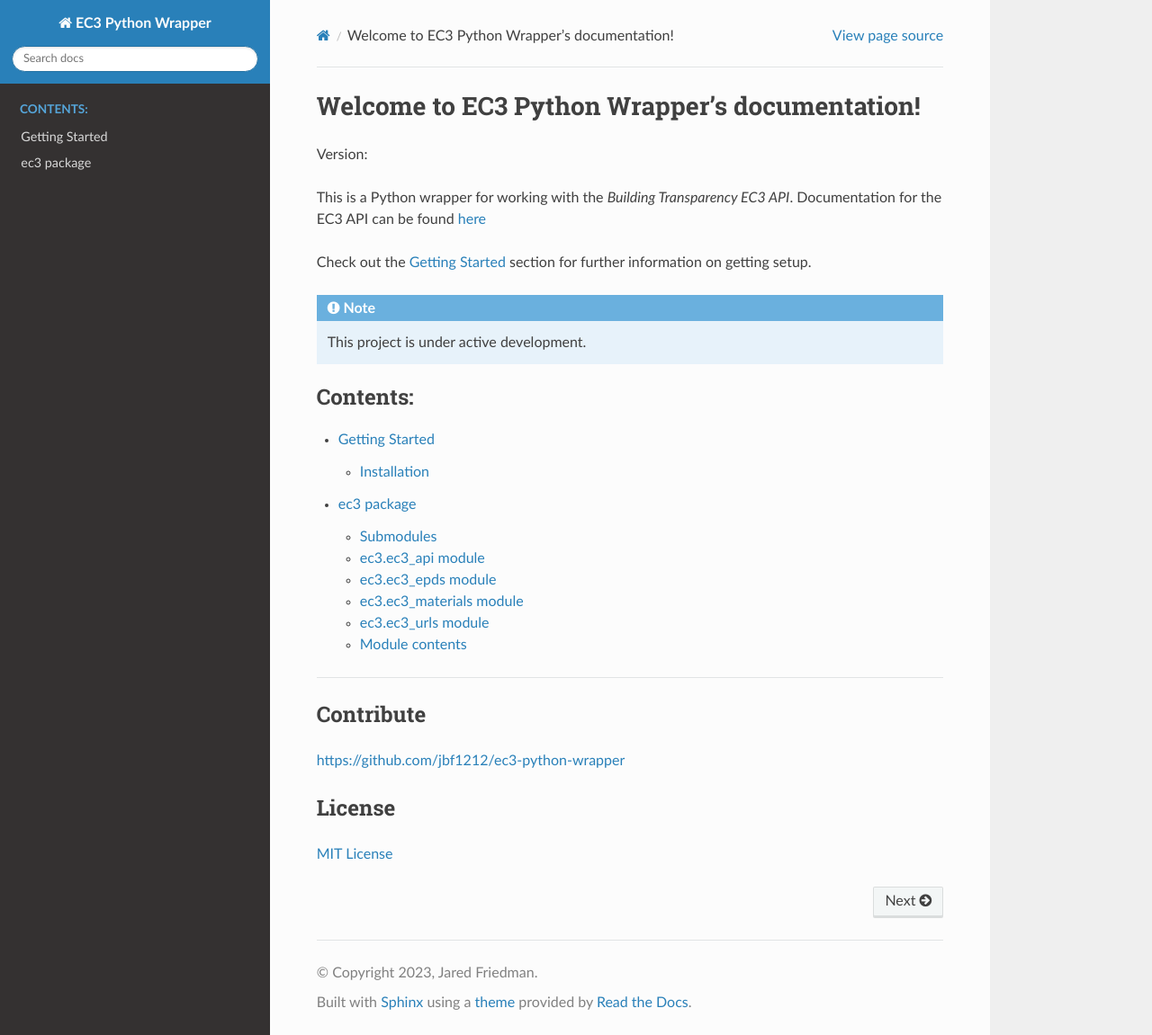
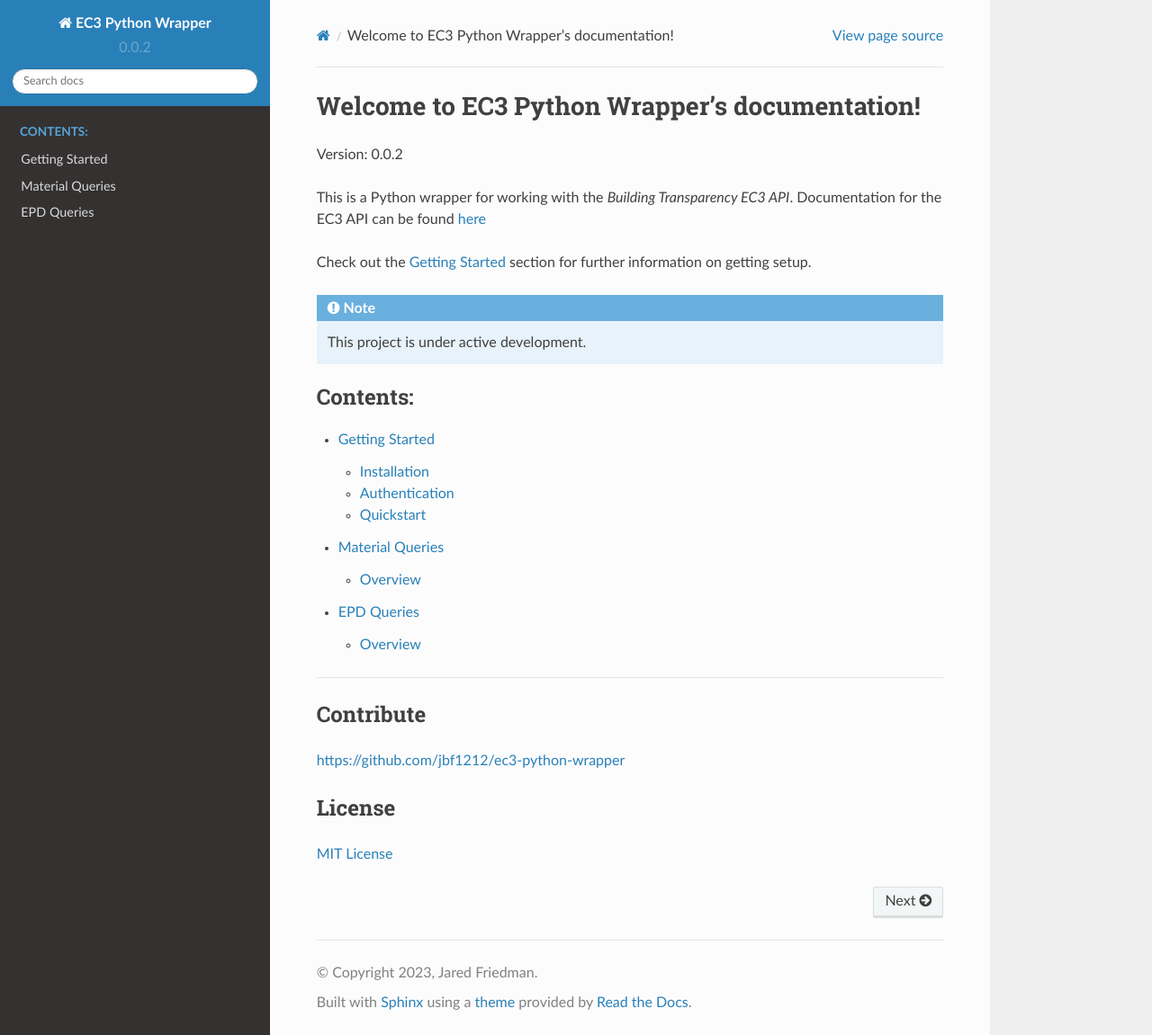
Before and after one commit to jbf1212/ec3-python-wrapper, a Sphinx documentation site: the page built from docs/source/index.rst, in a window 1280 px wide and 1151 px high. Shown: the whole window at 90% size. Built offline with Sphinx 7.4.7 and the Read the Docs theme 2.0.0, drawn with Linux system fonts in a browser that asks for light colours.

```diff
--- a/docs/source/conf.py
+++ b/docs/source/conf.py
@@ -2,6 +2,7 @@ import sys
 import os
 sys.path.insert(0, os.path.abspath('../..'))
 
+from ec3 import __version__ as version
 
 # #change directories
 # source_dir = os.path.dirname(__file__)
@@ -66,5 +67,7 @@ napoleon_include_init_with_doc = True
 napoleon_attr_annotations = True
 
 
-__version__ = "0.0"
-__release__ = "0.0.1"
+# __version__ = "0.0"
+# __release__ = "0.0.1"
+__version__ = version.split("-", 0)
+__release__ = version
--- a/docs/source/ec3-api.rst
+++ /dev/null
@@ -1,45 +0,0 @@
-ec3 package
-===========
-
-Submodules
-----------
-
-ec3.ec3\_api module
--------------------
-
-.. automodule:: ec3.ec3_api
-   :members:
-   :undoc-members:
-   :show-inheritance:
-
-ec3.ec3\_epds module
---------------------
-
-.. automodule:: ec3.ec3_epds
-   :members:
-   :undoc-members:
-   :show-inheritance:
-
-ec3.ec3\_materials module
--------------------------
-
-.. automodule:: ec3.ec3_materials
-   :members:
-   :undoc-members:
-   :show-inheritance:
-
-ec3.ec3\_urls module
---------------------
-
-.. automodule:: ec3.ec3_urls
-   :members:
-   :undoc-members:
-   :show-inheritance:
-
-Module contents
----------------
-
-.. automodule:: ec3
-   :members:
-   :undoc-members:
-   :show-inheritance:
--- /dev/null
+++ b/docs/source/epds.rst
@@ -0,0 +1,10 @@
+EPD Queries
+==================
+
+The EC3epds class can be used for simplifying queries of EPDs in the EC3 database.
+
+Overview
+********
+
+.. automodule:: ec3.ec3_epds
+    :members:
--- a/docs/source/getting-started.rst
+++ b/docs/source/getting-started.rst
@@ -8,4 +8,37 @@ To use ec3-python-wrapper, first install it using pip:
 
 .. code-block:: console
 
-   (.venv) $ pip install ec3-python-wrapper
+   $ pip install ec3-python-wrapper
+
+
+Authentication
+**************
+
+Usage of the EC3 Python Wrapper assumes you have obtained a bearer token from Building Transparency.
+To obtain your token `follow the instructions found here <https://buildingtransparency.org/ec3/manage-apps/api-doc/guide#/01_Overview/01_Introduction.md>`_
+
+Your token should be securely stored.
+A common way to do this, is to `store it as an environment variable <https://www.twilio.com/blog/2017/01/how-to-set-environment-variables.html>`_,
+and load it using ``os.environ``:
+
+.. code-block:: python
+
+    import os
+    api_key = os.environ["EC3_KEY"]
+
+
+Quickstart
+**********
+
+The following is a simple example of querying for a list of materials.
+Refer to the `Building Transparency API documentation <https://buildingtransparency.org/ec3/manage-apps/api-doc/api#/>`_ for valid fields to search.
+
+.. code-block:: python
+
+    >>> import os
+    >>> from ec3 import EC3Materials
+    >>> token = os.environ['EC3_KEY']
+    >>> ec3_materials = EC3Materials(bearer_token=token, ssl_verify=False)
+    >>> mat_param_dict = {"lightweight":True, "concrete_compressive_strength_at_28d__target":"5000 psi", "jurisdiction":"US"}
+    >>> ec3_materials.return_fields = ["id", "concrete_compressive_strength_28d", "gwp"]
+    >>> mat_records = ec3_materials.get_materials(return_all=True, params=mat_param_dict)
--- a/docs/source/index.rst
+++ b/docs/source/index.rst
@@ -17,7 +17,8 @@ Check out the :doc:`getting-started` section for further information on getting
    :caption: Contents:
 
    getting-started
-   ec3-api
+   materials
+   epds
 
 _______________________________________________
 
--- /dev/null
+++ b/docs/source/materials.rst
@@ -0,0 +1,10 @@
+Material Queries
+==================
+
+The EC3Materials class can be used for simplifying queries of materials in the EC3 database.
+
+Overview
+********
+
+.. automodule:: ec3.ec3_materials
+    :members:
--- a/ec3/__init__.py
+++ b/ec3/__init__.py
@@ -1,4 +1,4 @@
-__version__ = "0.0.1.dev2"
+__version__ = "0.0.2"
 
 from .ec3_materials import EC3Materials
 from .ec3_epds import EC3epds
```
